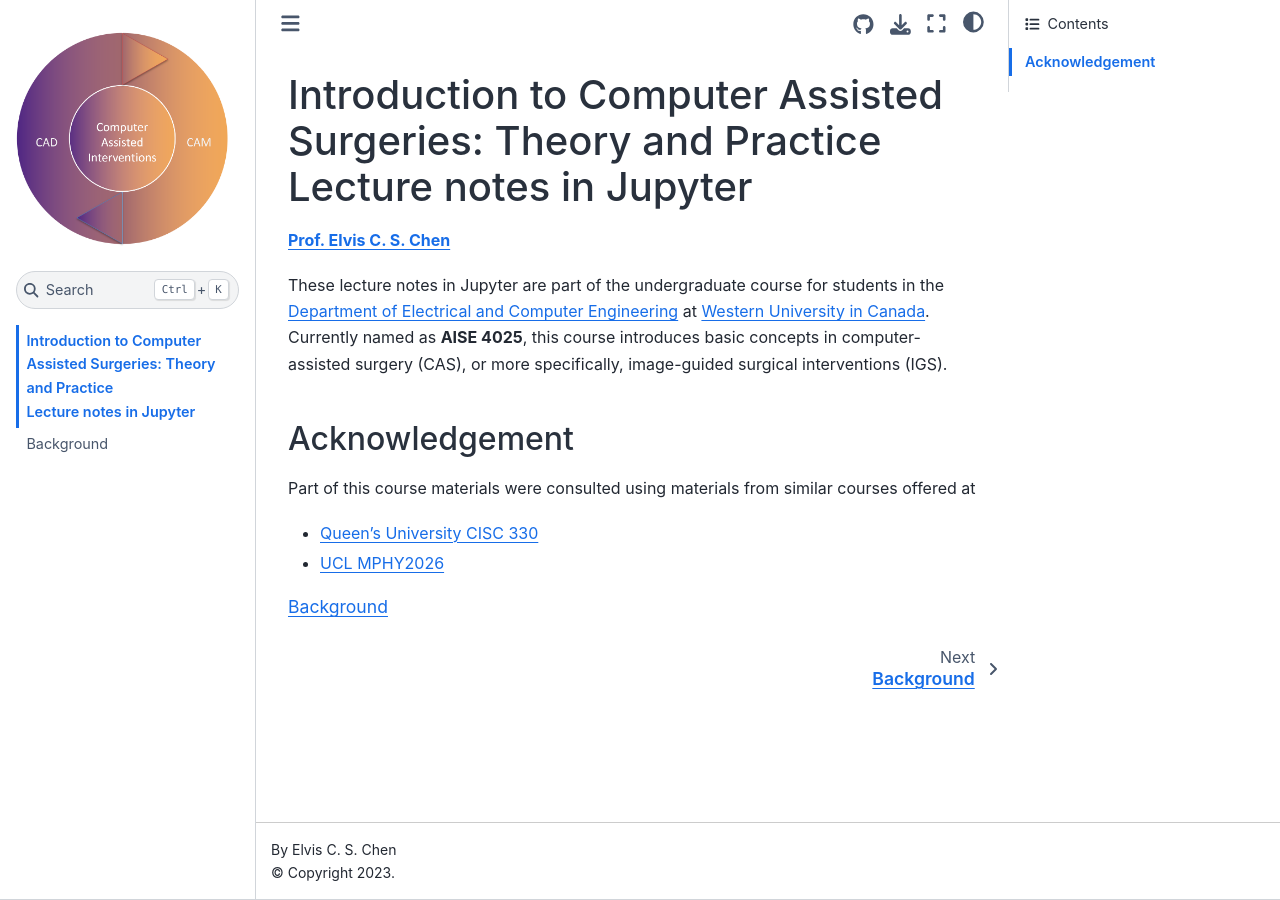
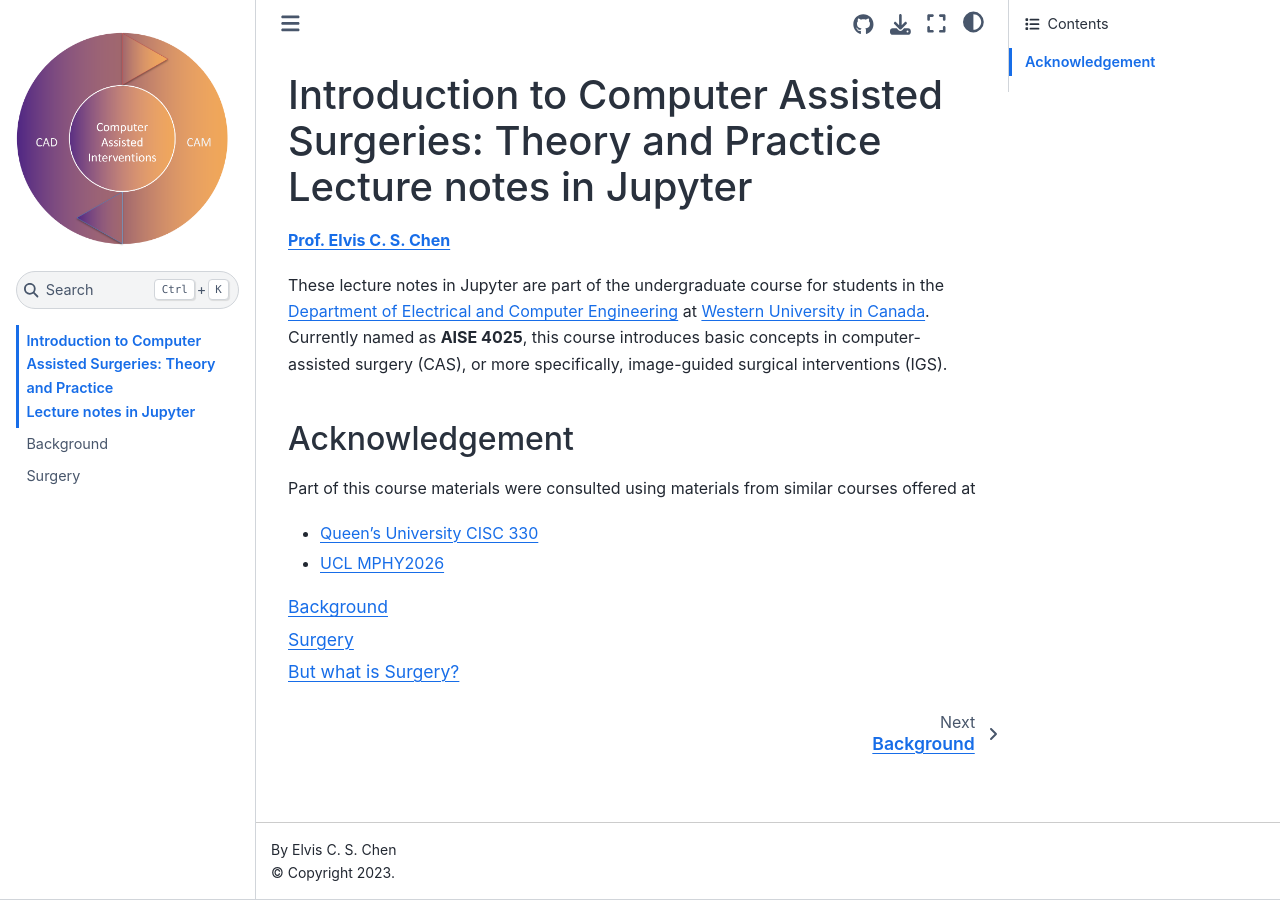
Before and after one commit to cheneuwo/CAS_Book, a Jupyter Book: the page built from intro.md, in a window 1280 px wide. Built offline with Jupyter Book 1.0.4 settings and Sphinx 7.4.7 and the Sphinx Book theme 1.1.4, drawn with Linux system fonts in a browser that asks for light colours; some of the changed lines change nothing that is shown.

Commit message:
added section

````diff
--- a/_toc.yml
+++ b/_toc.yml
@@ -5,3 +5,4 @@ format: jb-book
 root: intro
 chapters:
 - file: docs/Introduction/Background.ipynb
+- file: docs/Introduction/Surgery.ipynb
--- a/intro.md
+++ b/intro.md
@@ -10,7 +10,7 @@ These lecture notes in Jupyter are part of the undergraduate course for students
 ## Acknowledgement
 Part of this course materials were consulted using materials from similar courses offered at
 - [Queen's University CISC 330](https://www.cs.queensu.ca/undergraduate/courses/CISC-330)
-- [UCL MPHY2026](https://github.com/UCL/MPHY0026/tree/master)
+- [UCL MPHY2026](https://mphy0026.readthedocs.io/en/latest/)
 
 ```{tableofcontents}
 ```
````
Also changed, not shown: docs/Introduction/Surgery.ipynb (added).
